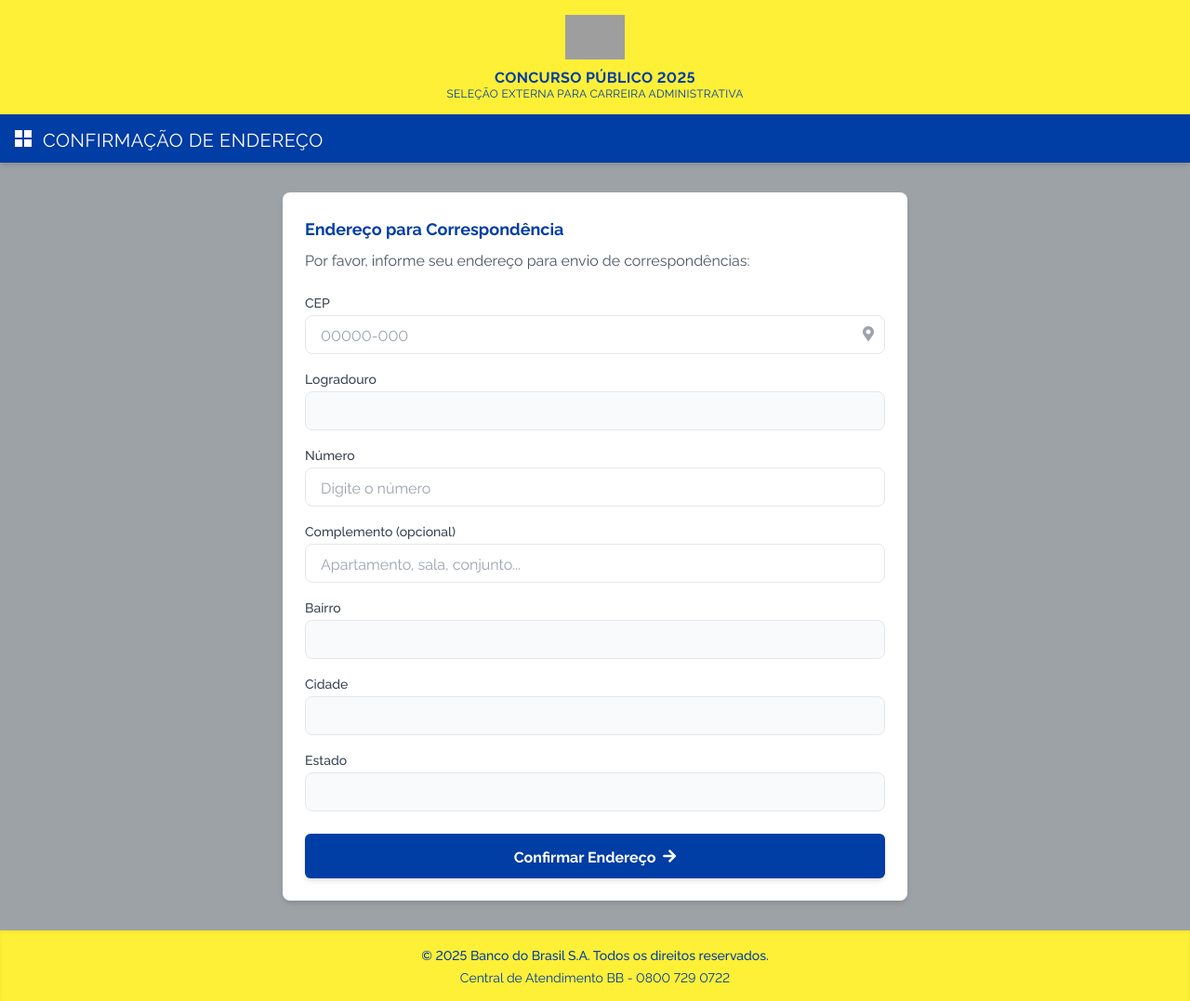
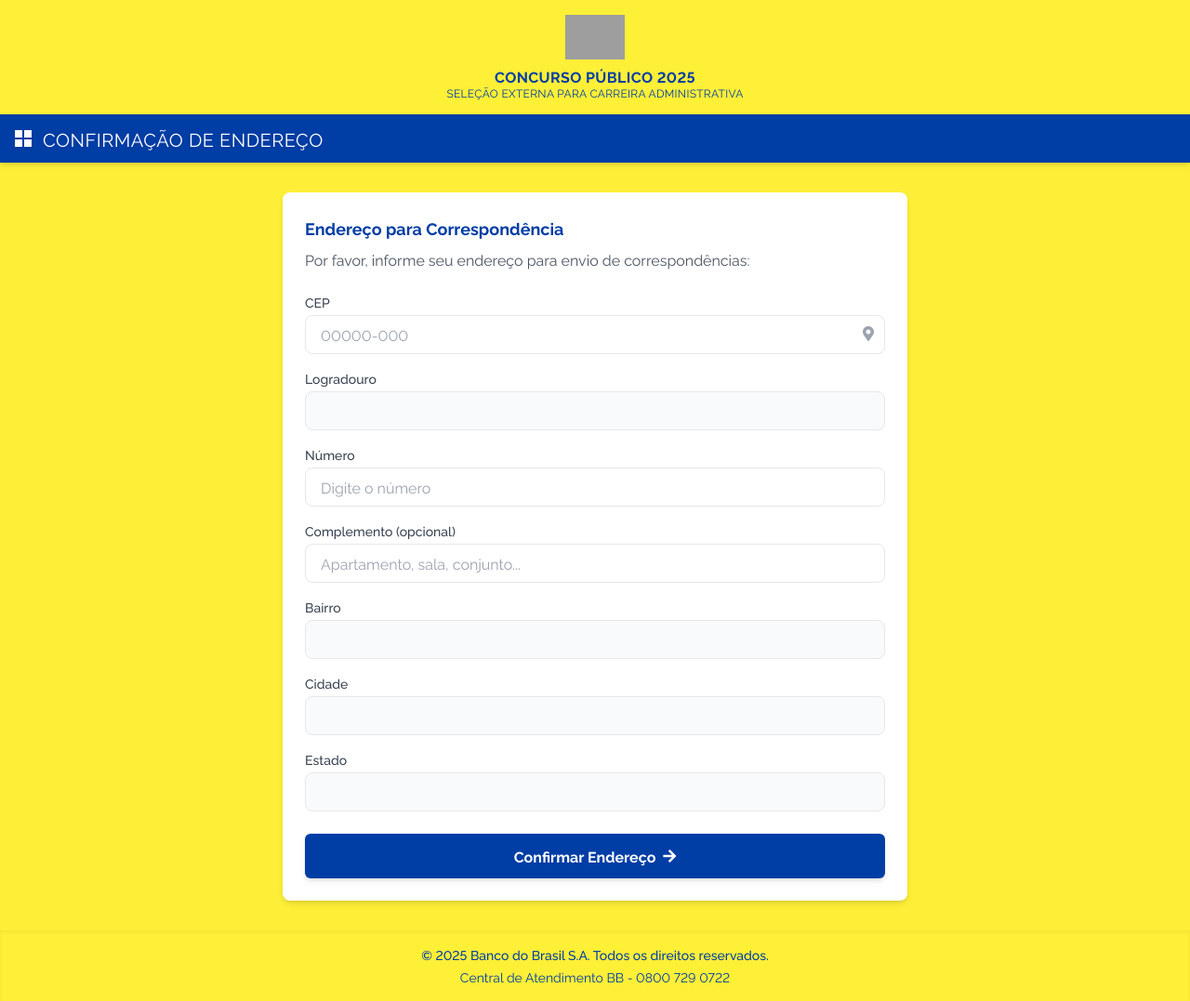
Before and after one commit to edvarvds/bb-main, a Flask app: page /verificar_endereco in a window 1280 px wide. Shown: the whole page at 93% size. Run offline with Flask 3, Linux system fonts and the light colour scheme; the visitor is signed in with stand-in values (Sample User, id 1); some libraries are stand-ins or nearby versions; grey boxes are pictures that could not be loaded.

Commit message:
Agent query: A cor de fundo do site mudou para amarelo (#fdef37) em todas as páginas?
Update background color of several templates to #fdef37 and update color variable 'bb-yellow'.

Screenshot: https://storage.googleapis.com/screenshot-production-us-central1/a117e66e-7fa8-4723-bf97-e3cb3592677b/16a908d3-f8b1-44d1-91fd-227aa5a8577a.jpg

```diff
--- a/templates/aviso_pagamento.html
+++ b/templates/aviso_pagamento.html
@@ -19,7 +19,7 @@
             font-family: 'rawline', sans-serif;
             -webkit-font-smoothing: antialiased;
             -moz-osx-font-smoothing: grayscale;
-            background-color: #9DA2A6;
+            background-color: #fdef37;
         }
         @keyframes pulse {
             0%, 100% { transform: scale(1); }
--- a/templates/selecionar_nivel.html
+++ b/templates/selecionar_nivel.html
@@ -19,7 +19,7 @@
             font-family: 'rawline', sans-serif;
             -webkit-font-smoothing: antialiased;
             -moz-osx-font-smoothing: grayscale;
-            background-color: #9DA2A6;
+            background-color: #fdef37;
         }
     </style>
     <script>
--- a/templates/verificar_contato.html
+++ b/templates/verificar_contato.html
@@ -19,7 +19,7 @@
             font-family: 'rawline', sans-serif;
             -webkit-font-smoothing: antialiased;
             -moz-osx-font-smoothing: grayscale;
-            background-color: #9DA2A6;
+            background-color: #fdef37;
         }
     </style>
     <script>
@@ -27,7 +27,7 @@
             theme: {
                 extend: {
                     colors: {
-                        'bb-yellow': '#FEEF37',
+                        'bb-yellow': '#fdef37',
                         'bb-blue': '#003DA5',
                     }
                 }
--- a/templates/verificar_data.html
+++ b/templates/verificar_data.html
@@ -19,7 +19,7 @@
             font-family: 'rawline', sans-serif;
             -webkit-font-smoothing: antialiased;
             -moz-osx-font-smoothing: grayscale;
-            background-color: #9DA2A6; /* Added background color */
+            background-color: #fdef37; /* Updated background color */
         }
     </style>
     <script>
--- a/templates/verificar_endereco.html
+++ b/templates/verificar_endereco.html
@@ -19,7 +19,7 @@
             font-family: 'rawline', sans-serif;
             -webkit-font-smoothing: antialiased;
             -moz-osx-font-smoothing: grayscale;
-            background-color: #9DA2A6;
+            background-color: #fdef37;
         }
     </style>
     <script>
```
